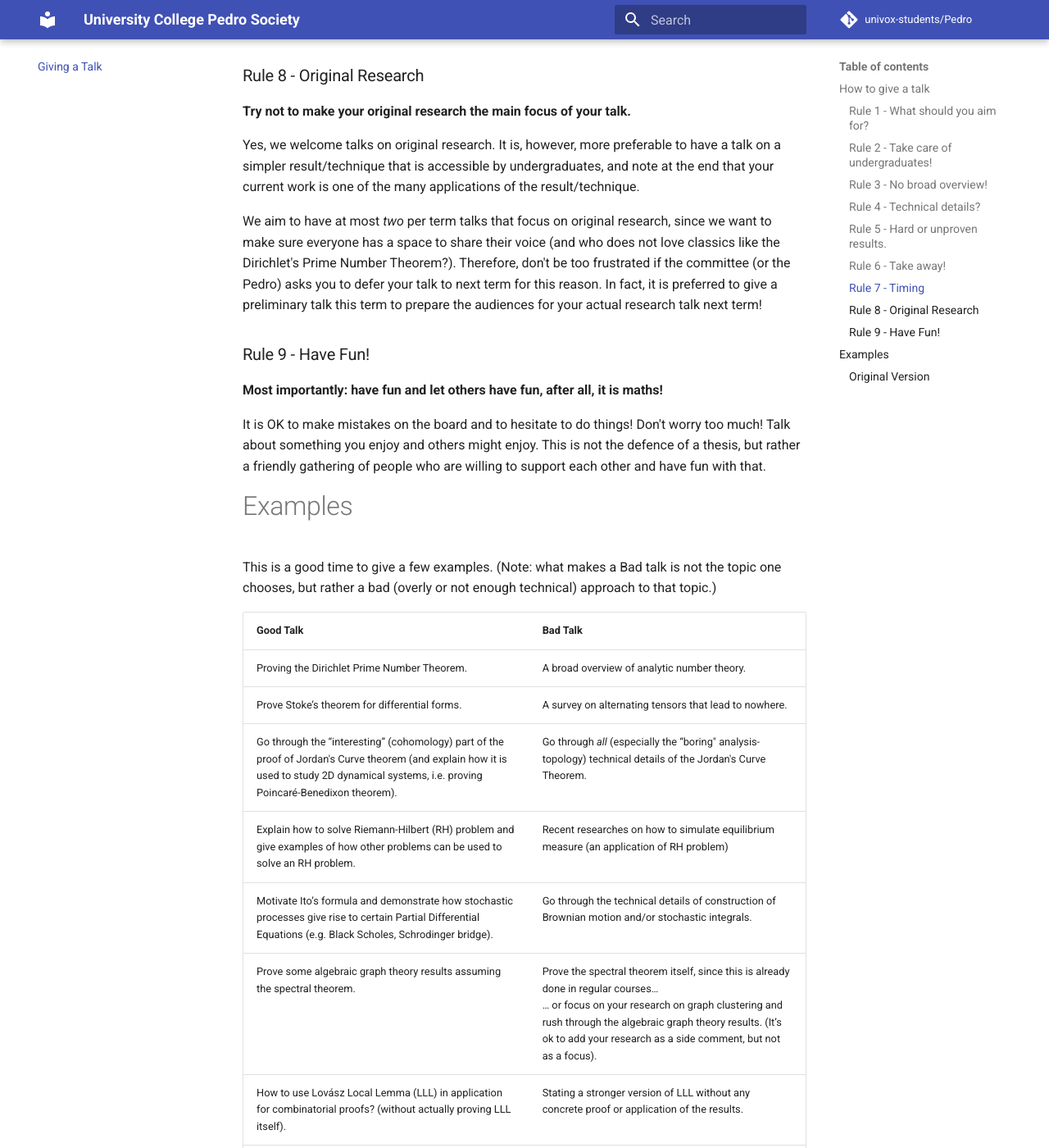
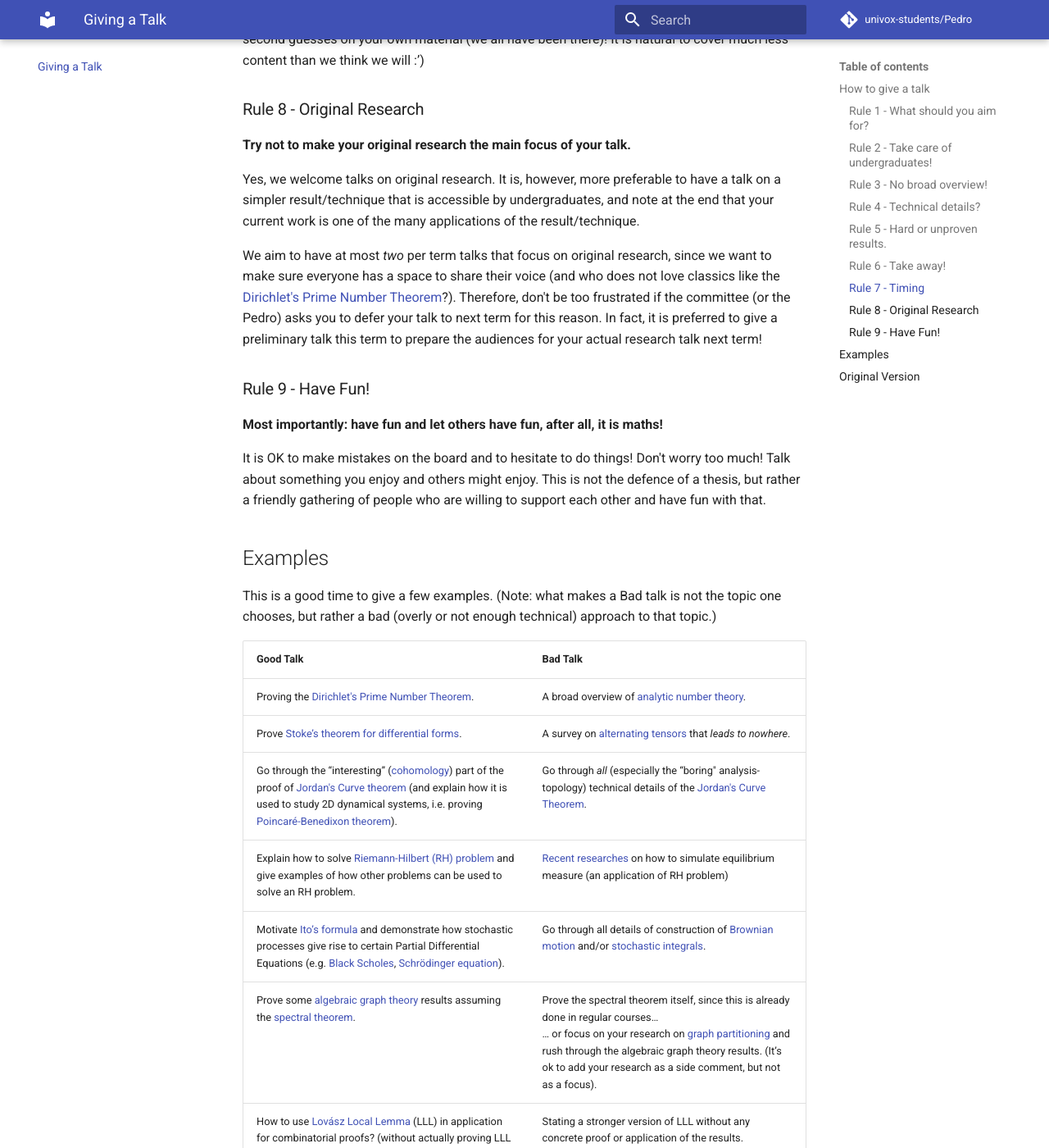
Before and after one commit to univox-students/Pedro, an MkDocs documentation site: the page built from docs/giving_a_talk.md, in a window 1280 px wide and 1400 px high, scrolled down 1871 px. Shown: the whole window at 82% size. Built offline with MkDocs 1.6.1 and Material for MkDocs 9.7.7, drawn with Linux system fonts in a browser that asks for light colours; comment, search, counter and statistics services are not loaded; some of the changed text lies outside the part shown.

Commit message:
adding links to guide

```diff
--- a/docs/giving_a_talk.md
+++ b/docs/giving_a_talk.md
@@ -2,7 +2,7 @@
 Here are a few wisdoms from our very own First Pedro on how to give a good talk in PedroSoc (and elsewhere!) The IT guy found the original message a little bit too aggressive so decided to edit it a little bit (and, as *the* WCR guy, added his view as a postgraduate). If you want the original version you could [check out the section below](#original-version).
 
 ### Rule 1 - What should you aim for?
-**A PedroSoc talk should be a hands-on experience for undergraduate mathematicians to explore a certain mathematical topic beyond what’s covered in standard undergraduate lectures.**
+**A PedroSoc talk should be a hands-on experience for undergraduate mathematicians to explore a certain mathematical topic beyond what’s covered in [standard undergraduate lectures](https://courses.maths.ox.ac.uk/).**
 
 ### Rule 2 - Take care of undergraduates!
 **PedroSoc is, unfortunately, not the best place for you to give a research talk.**
@@ -47,27 +47,27 @@ Make sure to leave time to address questions/misunderstandings from the audience
 
 Yes, we welcome talks on original research. It is, however, more preferable to have a talk on a simpler result/technique that is accessible by undergraduates, and note at the end that your current work is one of the many applications of the result/technique.
 
-We aim to have at most *two* per term talks that focus on original research, since we want to make sure everyone has a space to share their voice (and who does not love classics like the Dirichlet's Prime Number Theorem?). Therefore, don't be too frustrated if the committee (or the Pedro) asks you to defer your talk to next term for this reason. In fact, it is preferred to give a preliminary talk this term to prepare the audiences for your actual research talk next term!
+We aim to have at most *two* per term talks that focus on original research, since we want to make sure everyone has a space to share their voice (and who does not love classics like the [Dirichlet's Prime Number Theorem](https://en.wikipedia.org/wiki/Dirichlet%27s_theorem_on_arithmetic_progressions)?). Therefore, don't be too frustrated if the committee (or the Pedro) asks you to defer your talk to next term for this reason. In fact, it is preferred to give a preliminary talk this term to prepare the audiences for your actual research talk next term!
 
 ### Rule 9 - Have Fun!
 **Most importantly: have fun and let others have fun, after all, it is maths!**
 
 It is OK to make mistakes on the board and to hesitate to do things! Don't worry too much! Talk about something you enjoy and others might enjoy. This is not the defence of a thesis, but rather a friendly gathering of people who are willing to support each other and have fun with that.
 
-# Examples
+## Examples
 
 This is a good time to give a few examples. (Note: what makes a Bad talk is not the topic one chooses, but rather a bad (overly or not enough technical) approach to that topic.)
 
 | Good Talk | Bad Talk |
 | :-- | :-- |
-| Proving the Dirichlet Prime Number Theorem. | A broad overview of analytic number theory. |
-| Prove Stoke’s theorem for differential forms. | A survey on alternating tensors that lead to nowhere. |
-| Go through the “interesting” (cohomology) part of the proof of Jordan's Curve theorem (and explain how it is used to study 2D dynamical systems, i.e. proving Poincaré-Benedixon theorem). | Go through *all* (especially the “boring" analysis-topology) technical details of the Jordan's Curve Theorem. |
-| Explain how to solve Riemann-Hilbert (RH) problem and give examples of how other problems can be used to solve an RH problem. | Recent researches on how to simulate equilibrium measure (an application of RH problem) |
-| Motivate Ito’s formula and demonstrate how stochastic processes give rise to certain Partial Differential Equations (e.g. Black Scholes, Schrodinger bridge). | Go through the technical details of construction of Brownian motion and/or stochastic integrals. |
-| Prove some algebraic graph theory results assuming the spectral theorem. | Prove the spectral theorem itself, since this is already done in regular courses… <br/> … or focus on your research on graph clustering and rush through the algebraic graph theory results. (It’s ok to add your research as a side comment, but not as a focus). |
-| How to use Lovász Local Lemma (LLL) in application for combinatorial proofs? (without actually proving LLL itself). | Stating a stronger version of LLL without any concrete proof or application of the results. |
-| Prove the Fundamental Theorem of Algebra (using that the fundamental group of the circle is Z, Liouville's Theorem and Galois Theory) | Introduce Galois Theory, Complex Analysis and fundamental groups all at once without having time to explain the Fundamental Theorem of Algebra and its proofs, which was the goal. |
+| Proving the [Dirichlet's Prime Number Theorem](https://en.wikipedia.org/wiki/Dirichlet%27s_theorem_on_arithmetic_progressions). | A broad overview of [analytic number theory](https://en.wikipedia.org/wiki/Analytic_number_theory). |
+| Prove [Stoke’s theorem for differential forms](https://en.wikipedia.org/wiki/Generalized_Stokes_theorem). | A survey on [alternating tensors](https://math.stackexchange.com/questions/3807548/alternating-tensor-definition) that *leads to nowhere*. |
+| Go through the “interesting” ([cohomology](https://en.wikipedia.org/wiki/Cohomology)) part of the proof of [Jordan's Curve theorem](https://en.wikipedia.org/wiki/Jordan_curve_theorem) (and explain how it is used to study 2D dynamical systems, i.e. proving [Poincaré-Benedixon theorem](https://en.wikipedia.org/wiki/Poincar%C3%A9%E2%80%93Bendixson_theorem)). | Go through *all* (especially the “boring" analysis-topology) technical details of the [Jordan's Curve Theorem](https://en.wikipedia.org/wiki/Jordan_curve_theorem). |
+| Explain how to solve [Riemann-Hilbert (RH) problem](https://en.wikipedia.org/wiki/Riemann%E2%80%93Hilbert_problem) and give examples of how other problems can be used to solve an RH problem. | [Recent researches](https://www.sciencedirect.com/science/article/pii/S0021904511000669#:~:text=By%20combining%20a%20numerical%20approach,and%20the%20construction%20is%20independent) on how to simulate equilibrium measure (an application of RH problem) |
+| Motivate [Ito’s formula](https://en.wikipedia.org/wiki/It%C3%B4%27s_lemma) and demonstrate how stochastic processes give rise to certain Partial Differential Equations (e.g. [Black Scholes](https://en.wikipedia.org/wiki/Black%E2%80%93Scholes_model), [Schrödinger equation](https://en.wikipedia.org/wiki/Schr%C3%B6dinger_equation)). | Go through all details of construction of [Brownian motion](https://en.wikipedia.org/wiki/Brownian_motion) and/or [stochastic integrals](https://en.wikipedia.org/wiki/Stochastic_calculus). |
+| Prove some [algebraic graph theory](http://cs-www.cs.yale.edu/homes/spielman/sagt/sagt.pdf) results assuming the [spectral theorem](https://en.wikipedia.org/wiki/Spectral_theorem#Finite-dimensional_case). | Prove the spectral theorem itself, since this is already done in regular courses… <br/> … or focus on your research on [graph partitioning](https://en.wikipedia.org/wiki/Graph_partition) and rush through the algebraic graph theory results. (It’s ok to add your research as a side comment, but not as a focus). |
+| How to use [Lovász Local Lemma](https://en.wikipedia.org/wiki/Lov%C3%A1sz_local_lemma) (LLL) in application for combinatorial proofs? (without actually proving LLL itself). | Stating a stronger version of LLL without any concrete proof or application of the results. |
+| Prove the [Fundamental Theorem of Algebra](https://en.wikipedia.org/wiki/Fundamental_theorem_of_algebra) (using that the [fundamental group of the circle is isomorphic to Z](https://en.wikipedia.org/wiki/Fundamental_group#The_circle), [Liouville's Theorem](https://en.wikipedia.org/wiki/Liouville%27s_theorem_(complex_analysis)) and [Galois Theory](https://en.wikipedia.org/wiki/Fundamental_theorem_of_algebra#From_Galois_theory)) | Introduce [Galois Theory](https://en.wikipedia.org/wiki/Galois_theory), [Complex Analysis](https://en.wikipedia.org/wiki/Complex_analysis) and [fundamental groups](https://en.wikipedia.org/wiki/Fundamental_group#The_circle) all at once without having time to explain the [Fundamental Theorem of Algebra](https://en.wikipedia.org/wiki/Fundamental_theorem_of_algebra) and its proofs, which was the goal. |
 
 
 ## Original Version
```
Also changed, not shown: other parts of docs/giving_a_talk.md (+2 -2 lines).
